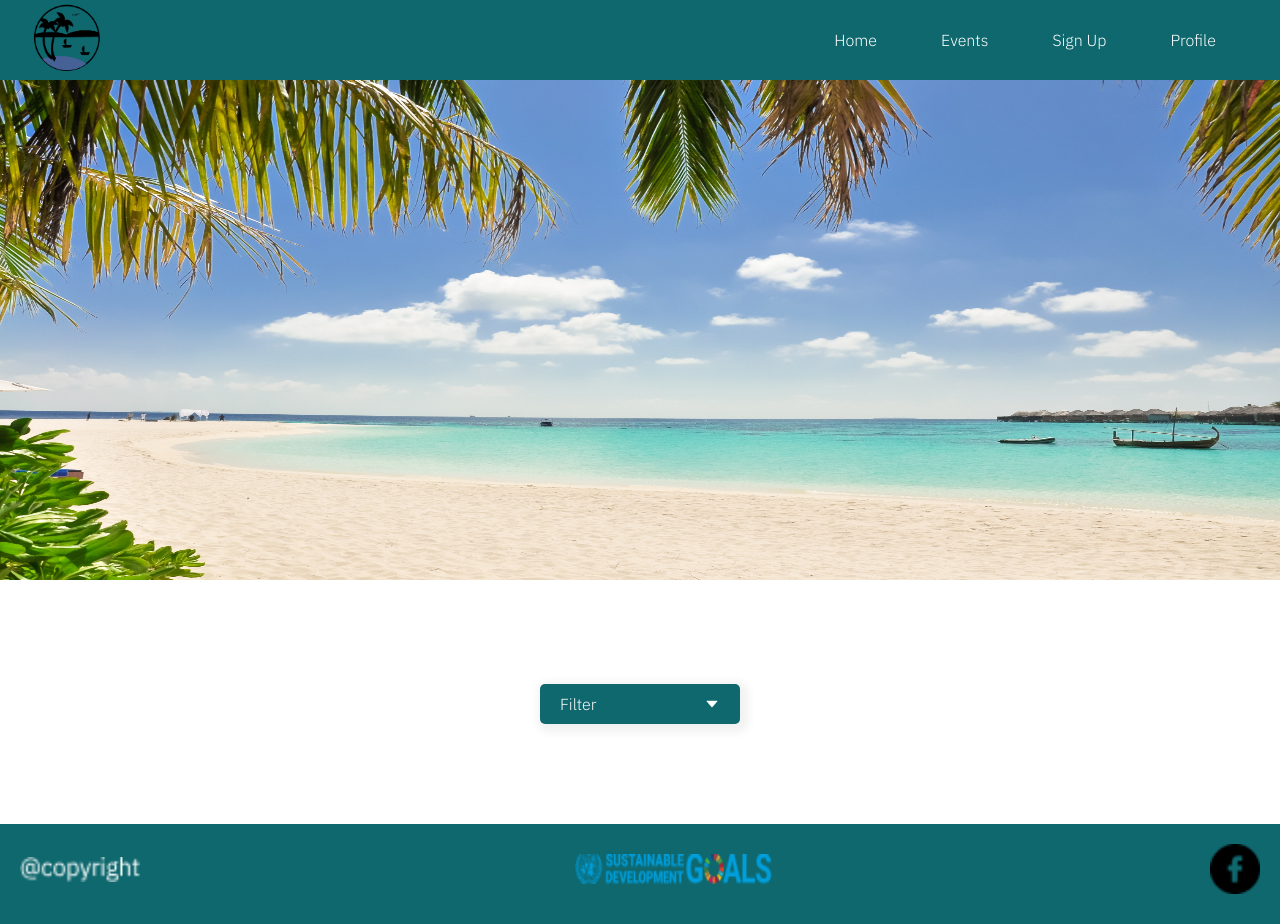
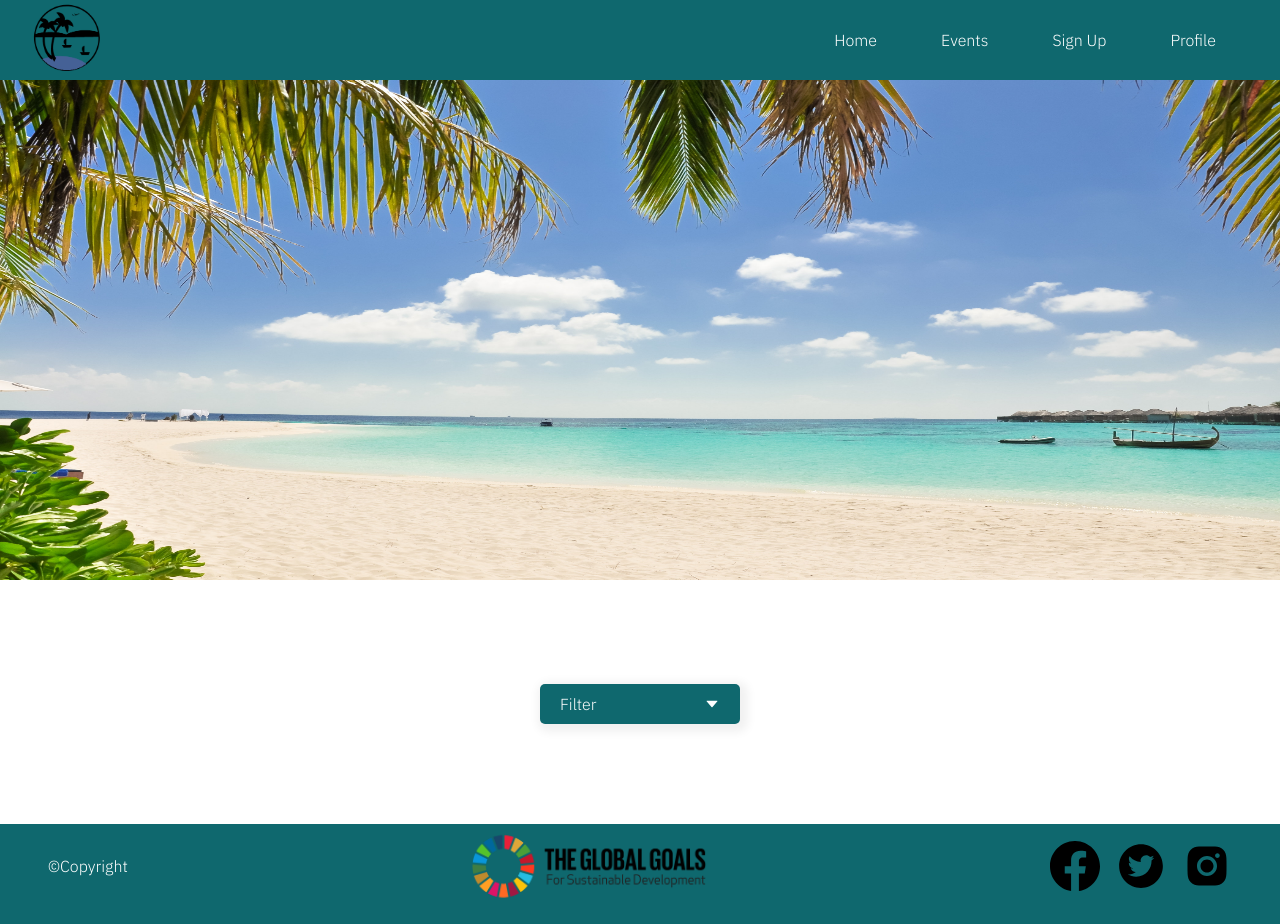
Before and after one commit to SergioManuelJob/CleanBeach-Project, a React (Create React App) app in the folder frontend/: page /update in a window 1280 px wide. Built offline with nearby package versions, Linux system fonts and the light colour scheme.

Commit message:
Footer scss changed and its images

```diff
--- a/frontend/src/components/Footer/Footer.jsx
+++ b/frontend/src/components/Footer/Footer.jsx
@@ -1,17 +1,22 @@
 import React from 'react';
 import './Footer.scss';
-import Copyright from '../../images/@copyright.png';
-import Goals from '../../images/the goals.png';
-import Facebook from '../../images/facebook 2.png';
+import Goals from '../../images/Un-world-goals.png';
+import { BsFacebook } from 'react-icons/bs';
+import { AiFillTwitterCircle } from 'react-icons/ai';
+import { AiFillInstagram } from 'react-icons/ai';
 
 
 const Footer = () => {
     return (
         <div className='footer'>
             <div className='footercontainer'>
-                <img className='copyright' src={Copyright} alt="Copyright" />
+                <p>©Copyright</p>
                 <img className='goals' src={Goals} alt="Goals" />
-                <img className='facebook' src={Facebook} alt="Facebook-icon" />
+                <div className='icons'>
+                <BsFacebook size={50} />
+                <AiFillTwitterCircle size={50}/>
+                <AiFillInstagram size={50} />
+                </div>
             </div>
         </div>
 
--- a/frontend/src/components/Footer/Footer.scss
+++ b/frontend/src/components/Footer/Footer.scss
@@ -1,28 +1,24 @@
-@import '../Styled/Theme.scss';
+@use '../Styled/Theme.scss' as c;
 
 .footer {
     height: 100px;
-    background-color: $DarkBlue;
-}
-
+    background-color: c.$DarkBlue;
     .footercontainer {
         display: flex;
         align-items: center;
         justify-content: space-between;
-    padding: 20px;
+        margin: 0 3em;
+        p{
+            color: c.$White;
+            font-weight: 500;
         }
-
-.copyright {
-    width: 120px;
-    height: 25px;
+        .goals {
+           max-width: 20%;
         }
-
-.goals {
-    width: 200px;
-    height: 30px;
+        .icons{
+            display: grid;
+            grid-template-columns: 1fr 1fr 1fr;
+            gap: 0 1em;
         }
-
-.facebook {
-    width: 50px;
-    height: 50px;
     }
+}
```
Also changed, not shown: frontend/src/images/Un-world-goals.png (added). Lines whose indentation alone changed are shown as unchanged.
